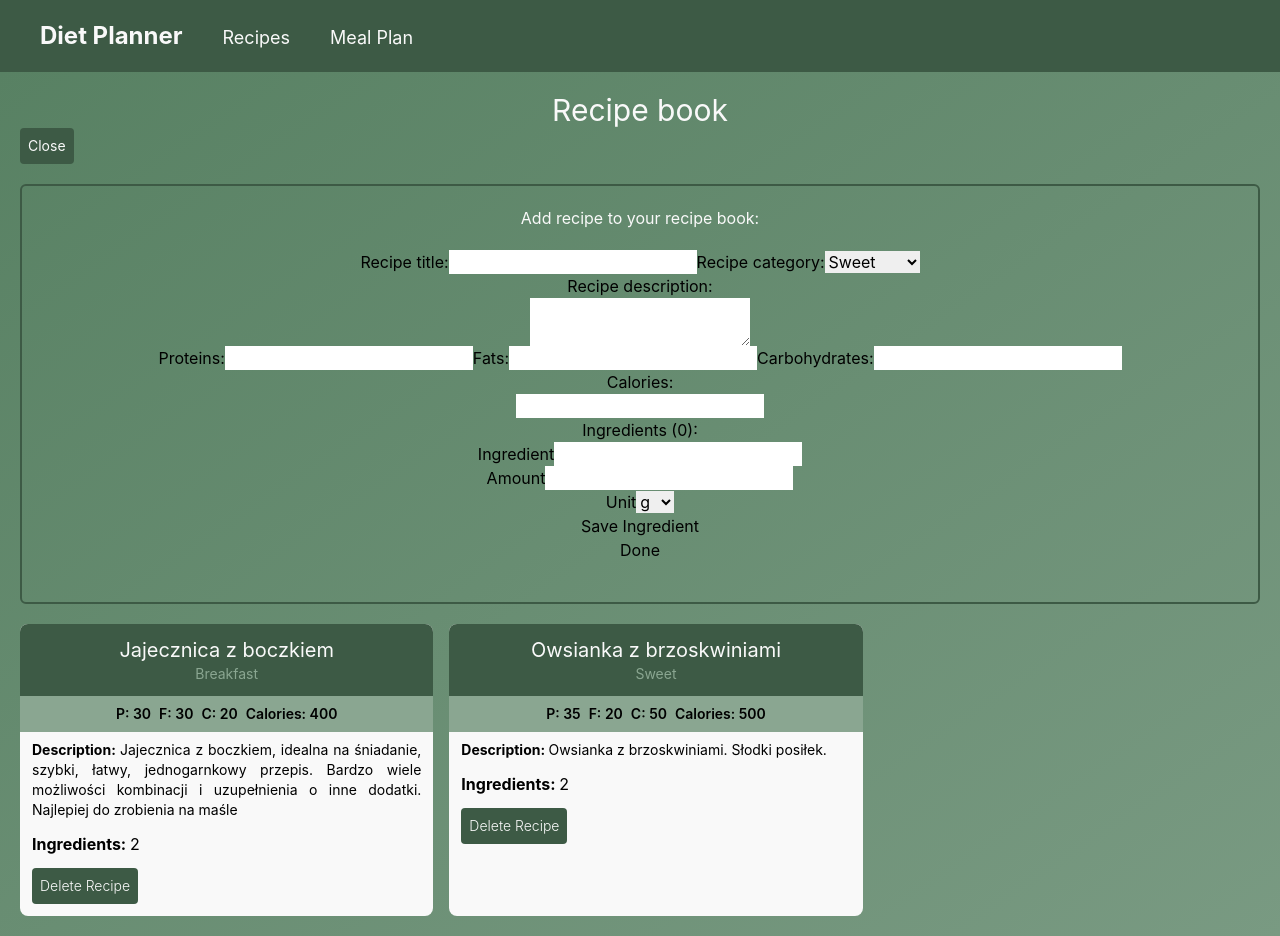
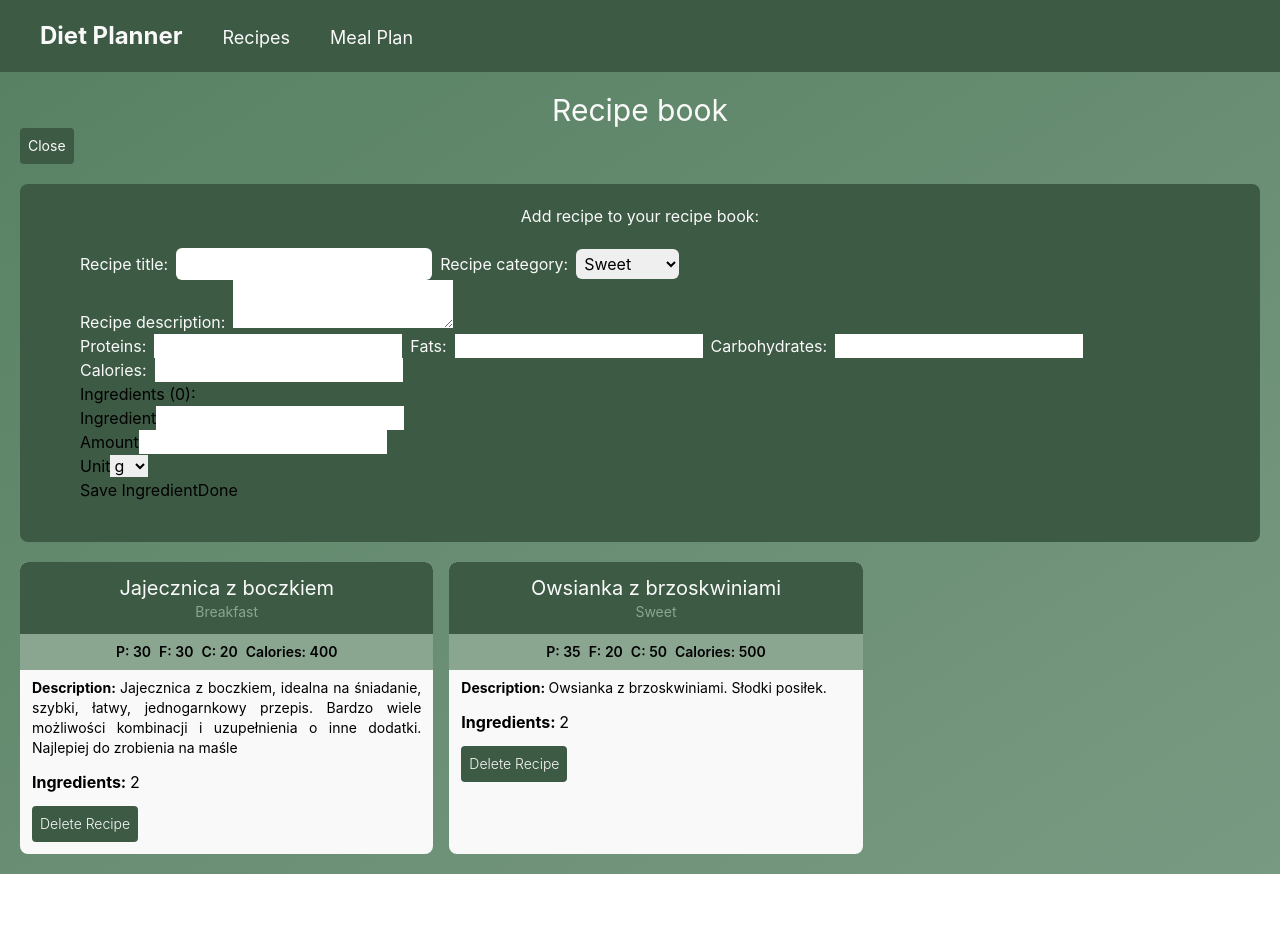
Before and after one commit to JacekGaw/Diet-Planner, a React (Create React App) app: page /Recipes in a window 1280 px wide. Both pictures are taken after a click on the button "Add recipe". After the commit the page ends 874 px from the top, so only its background shows below. Built offline with nearby package versions, Linux system fonts and the light colour scheme.

Commit message:
Add styling to add recipe form

```diff
--- a/src/pages/recipes/AddRecipe.jsx
+++ b/src/pages/recipes/AddRecipe.jsx
@@ -45,7 +45,7 @@ const AddRecipe = ({ visibility }) => {
   return (
     <>
       <Modal ref={modal}>{modalInfo}</Modal>
-      <section className="border-2 mb-5 border-dark-green rounded-md p-5">
+      <section className="mb-5 bg-dark-green rounded-lg p-5">
         <header>
           <h3 className="text-center text-white">Add recipe to your recipe book:</h3>
         </header>
@@ -53,24 +53,24 @@ const AddRecipe = ({ visibility }) => {
           onSubmit={(e) => {
             e.preventDefault();
           }}
-          className="mx-5 bg-slate-200 rounded-md p-5 flex flex-col justify-center items-center"
+          className="mx-5 bg-slate-200 rounded-md p-5 "
         >
           <div>
             <Input
               label="Recipe title:"
               inputType="text"
               ref={titleRef}
-              labelClass=""
-              inputClass="w-fit"
+              labelClass="text-white mr-2"
+              inputClass="w-fit rounded-md p-1"
             />
-            <label>Recipe category:</label>
-            <select ref={categoryRef} className="w-fit">
+            <label className="text-white m-2">Recipe category:</label>
+            <select ref={categoryRef} className="w-fit p-1 rounded-md">
               <option value="sweet">Sweet</option>
               <option value="snack">Snack</option>
               <option value="main">Main Dish</option>
             </select>
           </div>
-          <label>Recipe description:</label>
+          <label className="text-white mr-2">Recipe description:</label>
           <textarea
             className="whitespace-pre-line w-fit"
             ref={descRef}
@@ -82,6 +82,7 @@ const AddRecipe = ({ visibility }) => {
               ref={proteinRef}
               min="0"
               inputClass="w-fit"
+              labelClass="text-white mr-2"
             />
             <Input
               label="Fats:"
@@ -89,6 +90,7 @@ const AddRecipe = ({ visibility }) => {
               ref={fatsRef}
               min="0"
               inputClass="w-fit"
+              labelClass="text-white mx-2"
             />
             <Input
               label="Carbohydrates:"
@@ -96,6 +98,7 @@ const AddRecipe = ({ visibility }) => {
               ref={carbRef}
               min="0"
               inputClass="w-fit"
+              labelClass="text-white mx-2"
             />
           </div>
           <Input
@@ -104,6 +107,7 @@ const AddRecipe = ({ visibility }) => {
             ref={caloriesRef}
             min="0"
             inputClass="w-fit"
+            labelClass="text-white mr-2"
           />
           <AddRecipeIngredients ref={ingredientsRef} />
           <button type="submit" onClick={handleSave}>
```
